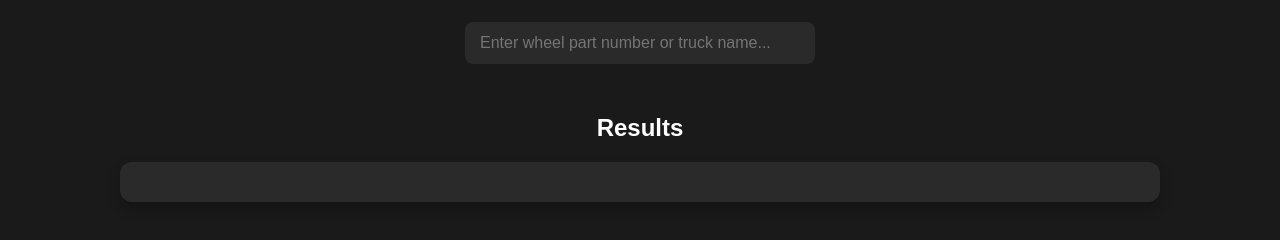
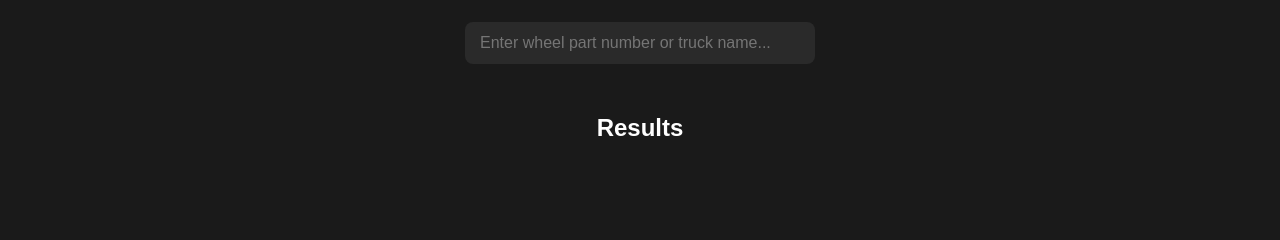
Before and after one commit to ManThing24/ManThing24.github.io, a plain HTML site: page index.html in a window 1280 px wide. Shown: the part 118-358 px from the top of the page. Drawn offline with Linux system fonts and the light colour scheme.

Commit message:
Update index.html

```diff
--- a/index.html
+++ b/index.html
@@ -15,7 +15,6 @@
 
   <main id="results">
     <h2>Results</h2>
-    <div id="card" class="card"></div>
   </main>
 
   <script src="libs/papaparse.min.js"></script>
```
